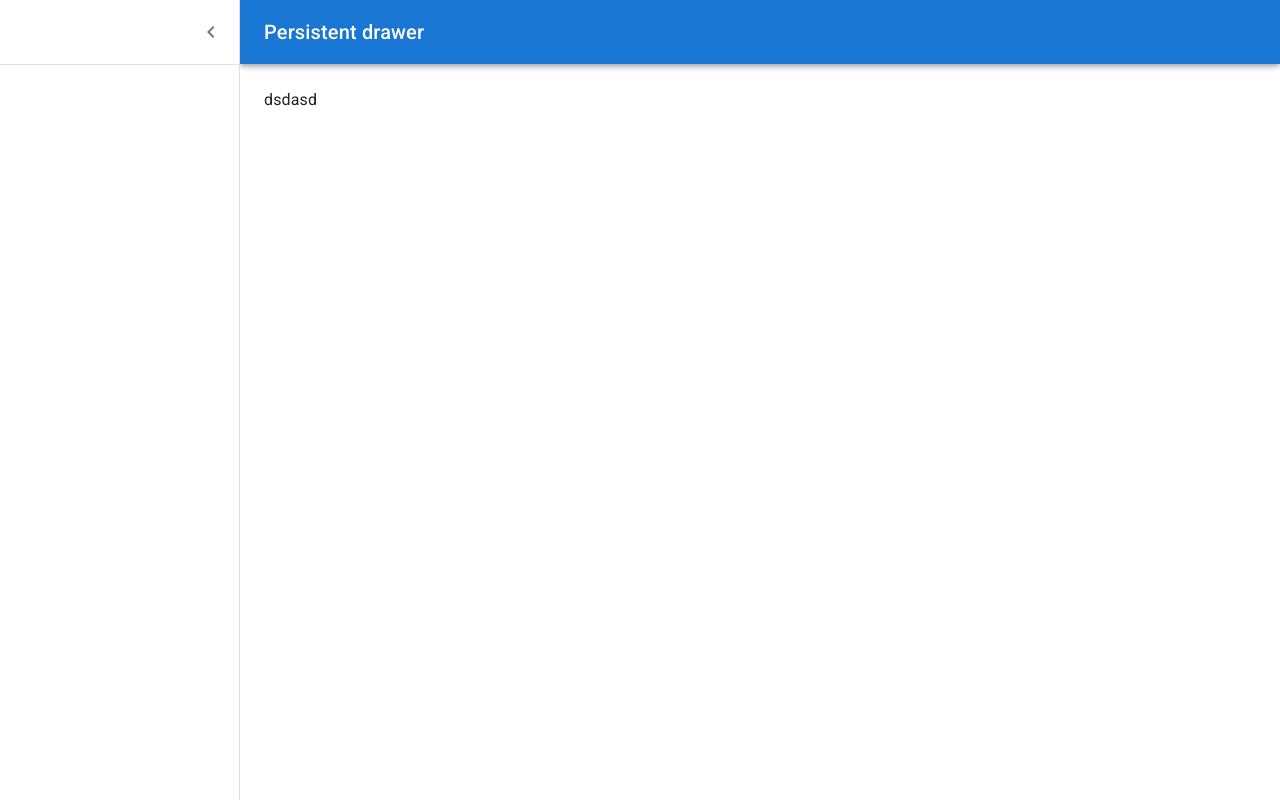
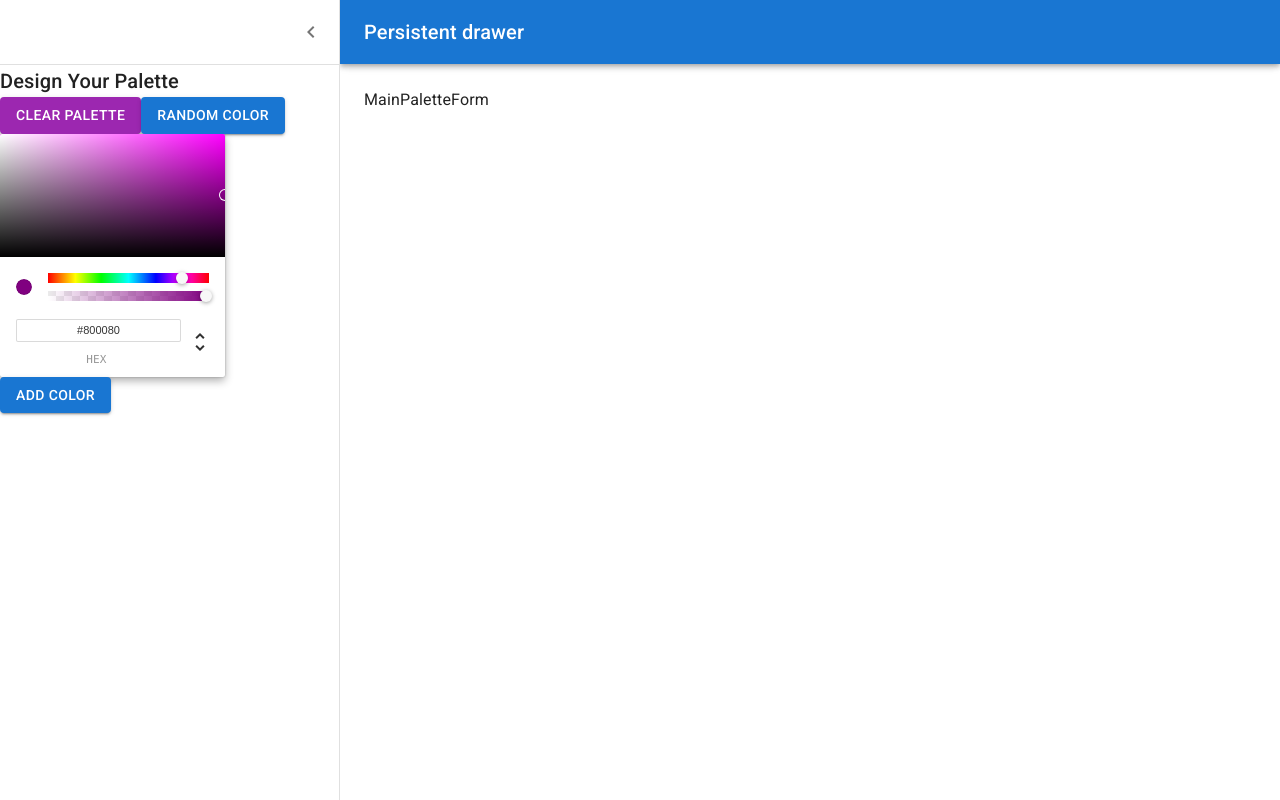
Before and after one commit to THEWhiteArrow/react-color-app, a React (Create React App) app: page /palette/new in a window 1280 px wide. Both pictures are taken after a click on the button "open drawer". Built offline with nearby package versions, Linux system fonts and the light colour scheme.

Commit message:
add: color drawer

```diff
--- a/package.json
+++ b/package.json
@@ -14,6 +14,7 @@
     "chroma-js": "^2.4.2",
     "rc-slider": "^10.1.1",
     "react": "^18.2.0",
+    "react-color": "^2.19.3",
     "react-copy-to-clipboard": "^5.1.0",
     "react-dom": "^18.2.0",
     "react-is": "^18.2.0",
--- /dev/null
+++ b/src/DrawerPaletteForm.js
@@ -0,0 +1,17 @@
+import React, { Component } from 'react'
+import { ChromePicker } from 'react-color';
+import Typography from '@mui/material/Typography';
+import { Button } from '@mui/material';
+export default class DrawerPaletteForm extends Component {
+    render() {
+        return (
+            <div>
+                <Typography variant="h6">Design Your Palette</Typography>
+                <Button variant='contained' color='secondary'>Clear Palette</Button>
+                <Button variant='contained' color='primary'>Random Color</Button>
+                <ChromePicker color={'purple'} onChangeComplete={(c) => console.log(c)} />
+                <Button variant='contained' color='primary'>Add Color</Button>
+            </div>
+        )
+    }
+}
--- /dev/null
+++ b/src/MainPaletteForm.js
@@ -0,0 +1,9 @@
+import React, { Component } from 'react'
+
+export default class MainPaletteForm extends Component {
+    render() {
+        return (
+            <div>MainPaletteForm</div>
+        )
+    }
+}
--- a/src/NewPaletteForm.js
+++ b/src/NewPaletteForm.js
@@ -11,9 +11,10 @@ import IconButton from '@mui/material/IconButton';
 import MenuIcon from '@mui/icons-material/Menu';
 import ChevronLeftIcon from '@mui/icons-material/ChevronLeft';
 import ChevronRightIcon from '@mui/icons-material/ChevronRight';
+import DrawerPaletteForm from './DrawerPaletteForm';
+import MainPaletteForm from './MainPaletteForm';
 
-
-const drawerWidth = 240;
+const drawerWidth = 340;
 
 const Main = styled('main', { shouldForwardProp: (prop) => prop !== 'open' })(
     ({ theme, open }) => ({
@@ -110,11 +111,12 @@ export default function NewPaletteForm() {
                     </IconButton>
                 </DrawerHeader>
                 <Divider />
+                <DrawerPaletteForm />
 
             </Drawer>
             <Main open={open}>
                 <DrawerHeader />
-                dsdasd
+                <MainPaletteForm />
             </Main>
         </Box>
     );
```
Also changed, not shown: 1 other file (tests, documents, lock files or other folders).
